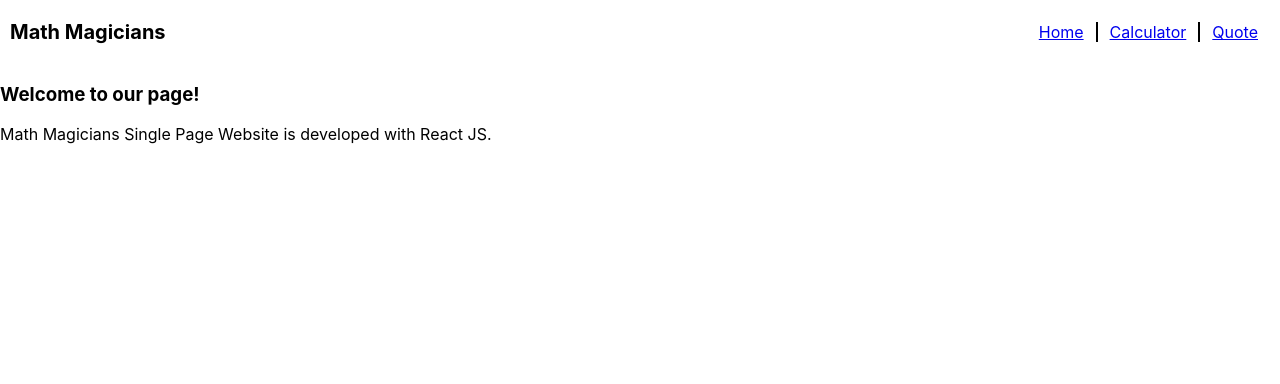
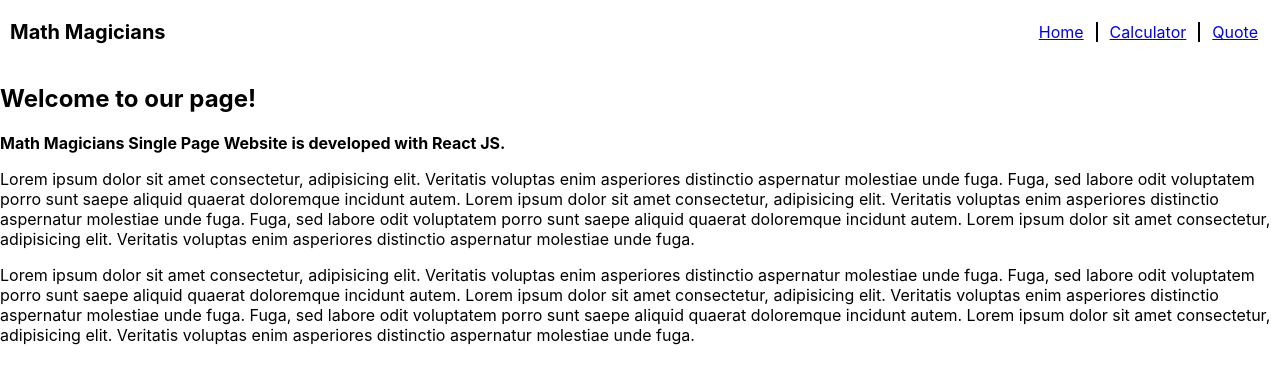
Before and after one commit to amrendrakind/math-magicians, a React (Create React App) app: page / in a window 1280 px wide. Shown: the top 384 px of the page. Built offline with nearby package versions, Linux system fonts and the light colour scheme.

Commit message:
Update Home.js

```diff
--- a/src/App.css
+++ b/src/App.css
@@ -52,3 +52,7 @@
   flex-wrap: wrap;
   justify-content: space-between;
 }
+
+.home-container {
+
+}
--- a/src/pages/Home.js
+++ b/src/pages/Home.js
@@ -2,10 +2,30 @@ import React from 'react';
 
 function Home() {
   return (
-    <div>
-      <h3>Welcome to our page!</h3>
+    <div className="home-container">
+      <h2>Welcome to our page!</h2>
       <p>
-        Math Magicians Single Page Website is developed with React JS.
+        <b>Math Magicians Single Page Website is developed with React JS.</b>
+      </p>
+      <p>
+        Lorem ipsum dolor sit amet consectetur, adipisicing elit.
+        Veritatis voluptas enim asperiores distinctio aspernatur molestiae unde fuga.
+        Fuga, sed labore odit voluptatem porro sunt saepe aliquid quaerat doloremque incidunt autem.
+        Lorem ipsum dolor sit amet consectetur, adipisicing elit.
+        Veritatis voluptas enim asperiores distinctio aspernatur molestiae unde fuga.
+        Fuga, sed labore odit voluptatem porro sunt saepe aliquid quaerat doloremque incidunt autem.
+        Lorem ipsum dolor sit amet consectetur, adipisicing elit.
+        Veritatis voluptas enim asperiores distinctio aspernatur molestiae unde fuga.
+      </p>
+      <p>
+        Lorem ipsum dolor sit amet consectetur, adipisicing elit.
+        Veritatis voluptas enim asperiores distinctio aspernatur molestiae unde fuga.
+        Fuga, sed labore odit voluptatem porro sunt saepe aliquid quaerat doloremque incidunt autem.
+        Lorem ipsum dolor sit amet consectetur, adipisicing elit.
+        Veritatis voluptas enim asperiores distinctio aspernatur molestiae unde fuga.
+        Fuga, sed labore odit voluptatem porro sunt saepe aliquid quaerat doloremque incidunt autem.
+        Lorem ipsum dolor sit amet consectetur, adipisicing elit.
+        Veritatis voluptas enim asperiores distinctio aspernatur molestiae unde fuga.
       </p>
     </div>
   );
```
